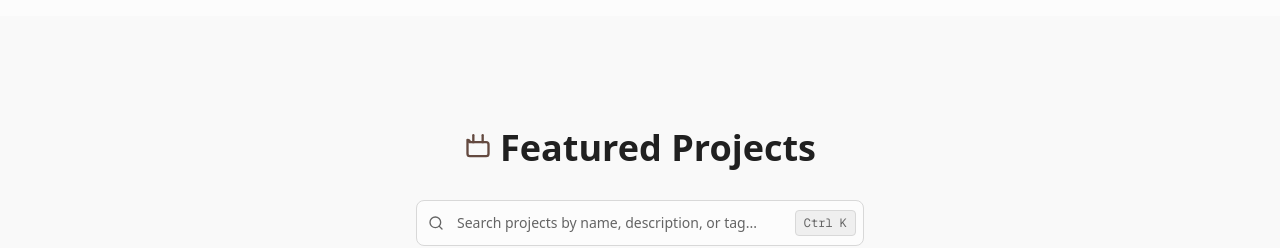
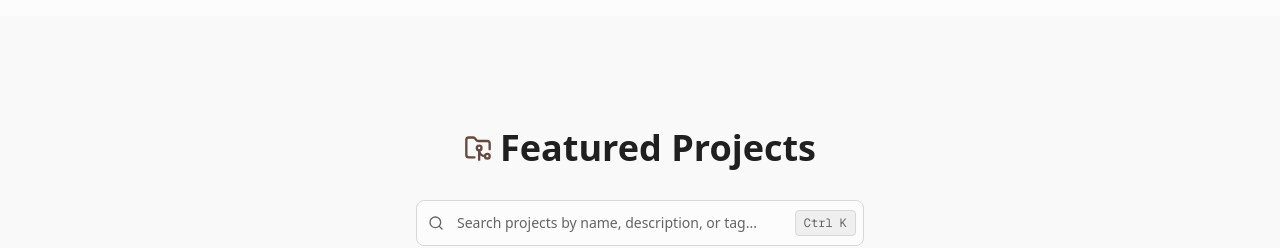
Before and after one commit to Hezaerd/hezaerd.com, a Next.js app: page / in a window 1280 px wide. Shown: the part 1300-1548 px from the top of the page. Built offline with nearby package versions, Linux system fonts and the light colour scheme; no server answers.

Commit message:
fix: use correct svg in projects section

```diff
--- a/src/components/sections/projects.tsx
+++ b/src/components/sections/projects.tsx
@@ -1,3 +1,4 @@
+import { FolderGit2 } from "lucide-react";
 import { AnimatedFadeIn } from "@/components/ui/animated-wrapper";
 import { SECTION_IDS } from "@/lib/sections";
 import { ProjectsClient } from "./projects-client";
@@ -10,33 +11,7 @@ export function Projects() {
 		>
 			<div className="max-w-7xl mx-auto w-full">
 				<AnimatedFadeIn className="text-3xl sm:text-4xl font-bold text-center text-foreground mb-8 flex items-center justify-center gap-2">
-					<svg
-						className="w-7 h-7 text-primary"
-						fill="none"
-						stroke="currentColor"
-						viewBox="0 0 24 24"
-						xmlns="http://www.w3.org/2000/svg"
-					>
-						<title>Projects Icon</title>
-						<path
-							strokeLinecap="round"
-							strokeLinejoin="round"
-							strokeWidth={2}
-							d="M3 7v10a2 2 0 002 2h14a2 2 0 002-2V9a2 2 0 00-2-2H5a2 2 0 00-2-2z"
-						/>
-						<path
-							strokeLinecap="round"
-							strokeLinejoin="round"
-							strokeWidth={2}
-							d="M8 1v6"
-						/>
-						<path
-							strokeLinecap="round"
-							strokeLinejoin="round"
-							strokeWidth={2}
-							d="M16 1v6"
-						/>
-					</svg>{" "}
+					<FolderGit2 className="w-7 h-7 text-primary" />
 					Featured Projects
 				</AnimatedFadeIn>
 
```
